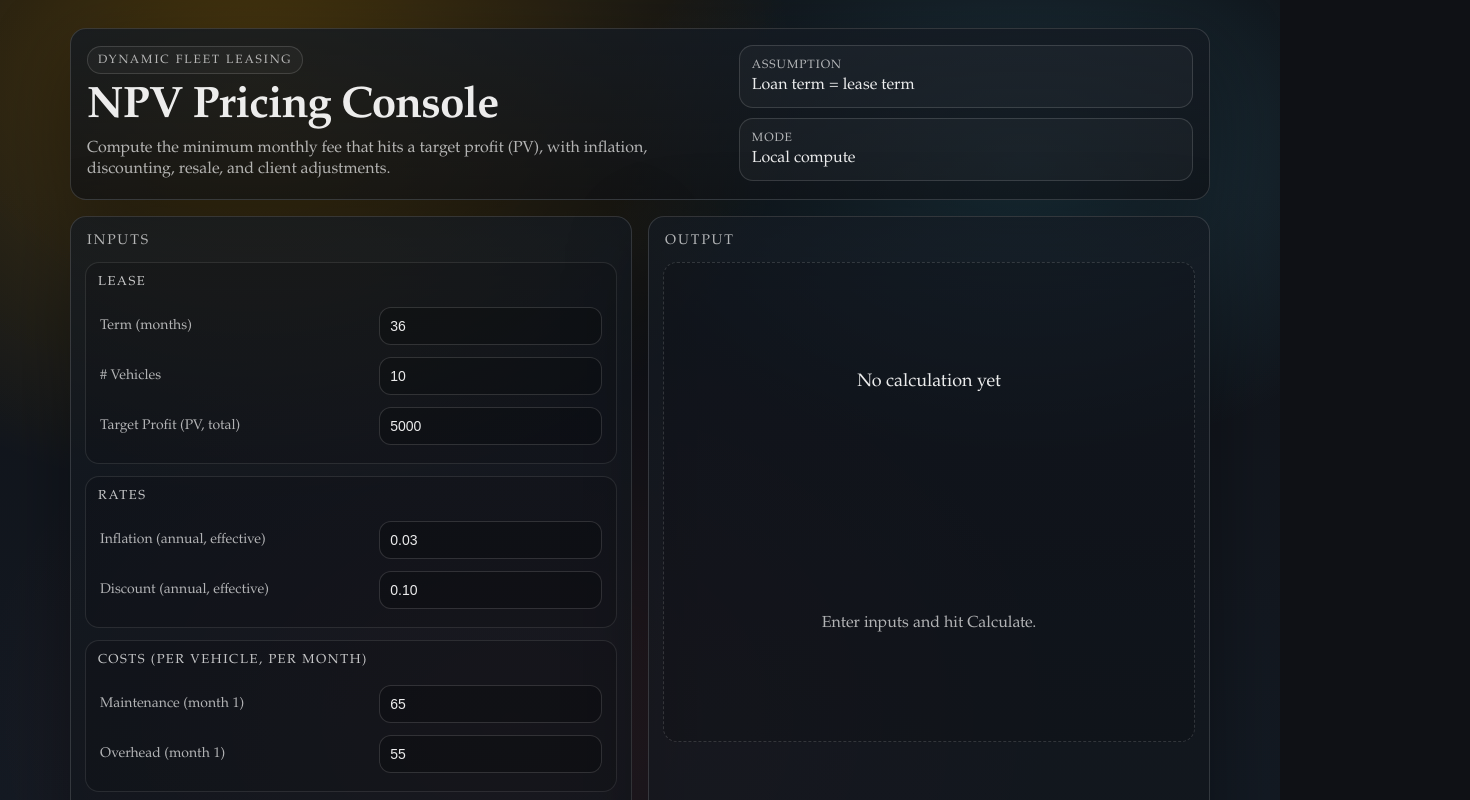
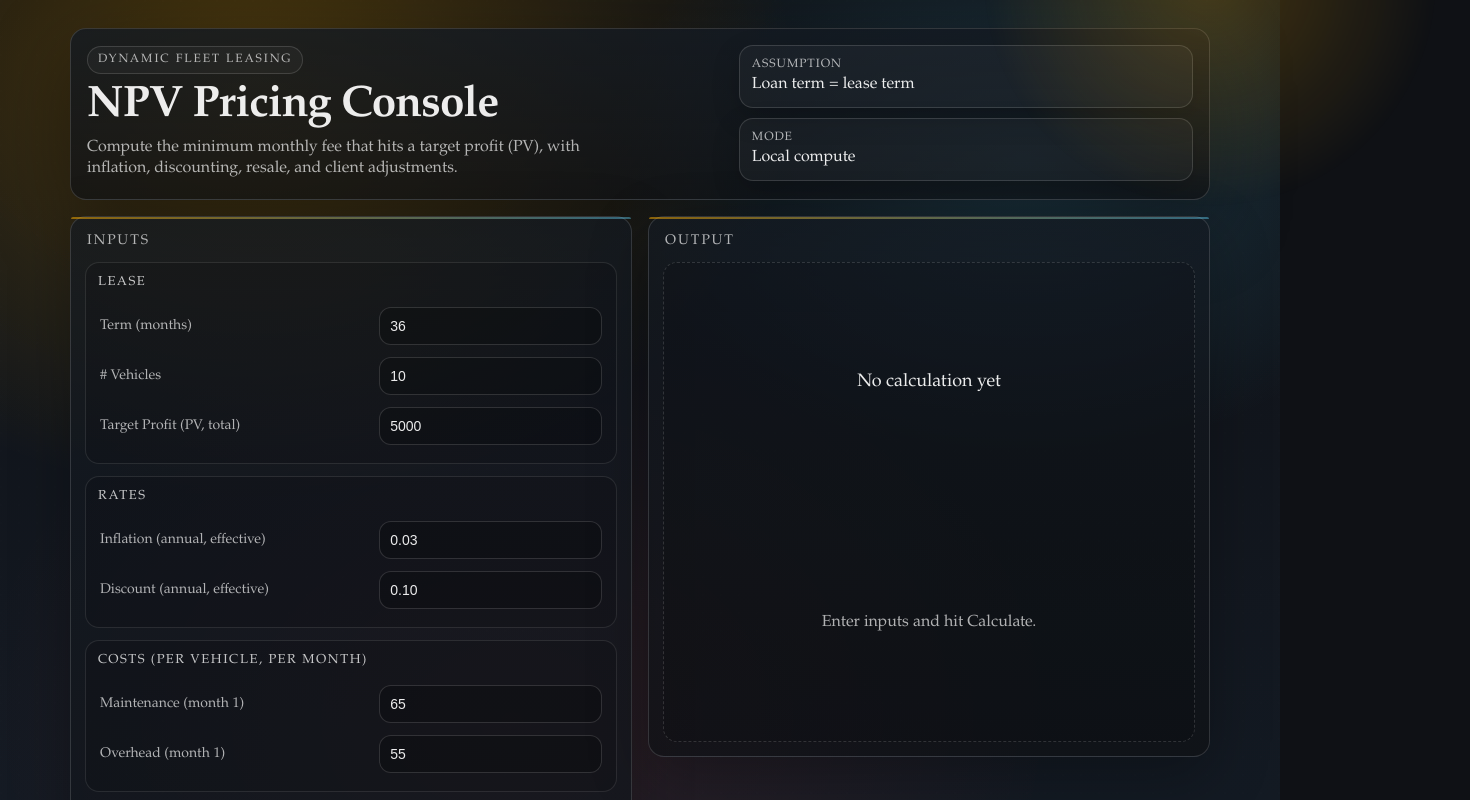
Before and after one commit to skobaner/dynamic-pricing-filo, a website built with Vite: page web/index.html in a window 1280 px wide. Shown: the top 800 px of the page, 1470 px wide, since content can reach past the window. Built offline with nearby package versions, Linux system fonts and the light colour scheme.

Commit message:
style(web): improve UI styling

```diff
--- a/web/src/style.css
+++ b/web/src/style.css
@@ -8,11 +8,13 @@
   --accent: #ffb000;
   --accent2: #63d7ff;
   --danger: #ff4d4d;
+  --ok: #53ffb4;
 
   --card: rgba(20, 26, 34, 0.72);
   --card2: rgba(15, 17, 21, 0.72);
   --stroke: rgba(255, 255, 255, 0.14);
   --shadow: 0 24px 80px rgba(0, 0, 0, 0.35);
+  --shadow2: 0 18px 60px rgba(0, 0, 0, 0.28);
 
   --radius: 16px;
 }
@@ -23,7 +25,9 @@ body {
   margin: 0;
   color: var(--ink);
   background: var(--bg0);
-  font-family: "Iowan Old Style", "Palatino Linotype", Palatino, "Book Antiqua", serif;
+  font-family: ui-serif, "Iowan Old Style", "Palatino Linotype", Palatino, "Book Antiqua", Georgia, serif;
+  -webkit-font-smoothing: antialiased;
+  text-rendering: geometricPrecision;
 }
 
 .bg {
@@ -36,6 +40,16 @@ body {
     linear-gradient(180deg, var(--bg0), var(--bg1));
   filter: saturate(1.1);
   pointer-events: none;
+}
+.bg::after {
+  content: "";
+  position: absolute;
+  inset: 0;
+  background-image:
+    radial-gradient(circle at 1px 1px, rgba(255,255,255,0.07) 1px, transparent 0);
+  background-size: 18px 18px;
+  opacity: 0.06;
+  mix-blend-mode: overlay;
 }
 
 .shell {
@@ -57,6 +71,18 @@ body {
   border-radius: var(--radius);
   background: linear-gradient(180deg, rgba(20, 26, 34, 0.82), rgba(15, 17, 21, 0.70));
   box-shadow: var(--shadow);
+  overflow: hidden;
+}
+.hero::before {
+  content: "";
+  position: absolute;
+  width: 520px;
+  height: 520px;
+  right: -240px;
+  top: -280px;
+  background: radial-gradient(circle, rgba(255,176,0,0.22), transparent 62%);
+  filter: blur(1px);
+  pointer-events: none;
 }
 
 .kicker {
@@ -81,6 +107,7 @@ h1 {
   margin: 0;
   color: var(--muted);
   line-height: 1.35;
+  max-width: 62ch;
 }
 
 .hero__right {
@@ -95,6 +122,7 @@ h1 {
   border: 1px solid var(--stroke);
   border-radius: 14px;
   background: rgba(255, 255, 255, 0.03);
+  box-shadow: 0 10px 28px rgba(0,0,0,0.20);
 }
 .stat__label { color: var(--muted); font-size: 12px; letter-spacing: 0.08em; text-transform: uppercase; }
 .stat__value { margin-top: 4px; font-size: 16px; }
@@ -110,8 +138,21 @@ h1 {
   border: 1px solid var(--stroke);
   border-radius: var(--radius);
   background: linear-gradient(180deg, var(--card), var(--card2));
-  box-shadow: var(--shadow);
+  box-shadow: var(--shadow2);
   padding: 14px;
+  position: relative;
+}
+.panel::before {
+  content: "";
+  position: absolute;
+  left: 0;
+  top: 0;
+  right: 0;
+  height: 2px;
+  background: linear-gradient(90deg, rgba(255,176,0,0.90), rgba(99,215,255,0.75));
+  opacity: 0.55;
+  border-top-left-radius: var(--radius);
+  border-top-right-radius: var(--radius);
 }
 .panel__title {
   font-size: 14px;
@@ -127,6 +168,11 @@ h1 {
   padding: 12px;
   margin-bottom: 12px;
   background: rgba(0, 0, 0, 0.12);
+  transition: border-color 160ms ease, background 160ms ease, transform 160ms ease;
+}
+.group:hover {
+  border-color: rgba(255, 255, 255, 0.16);
+  background: rgba(0, 0, 0, 0.16);
 }
 .group__title {
   font-size: 13px;
@@ -153,10 +199,14 @@ input {
   padding: 10px 10px;
   font-size: 14px;
   outline: none;
+  transition: border-color 140ms ease, box-shadow 140ms ease, transform 140ms ease;
 }
 input:focus {
   border-color: rgba(255, 176, 0, 0.55);
   box-shadow: 0 0 0 4px rgba(255, 176, 0, 0.10);
+}
+input:hover {
+  border-color: rgba(255, 255, 255, 0.18);
 }
 
 .toggle {
@@ -171,9 +221,14 @@ input:focus {
   border-radius: 12px;
   padding: 10px;
   background: rgba(255, 255, 255, 0.03);
+  transition: border-color 140ms ease, background 140ms ease;
 }
 .toggle__item input { width: 18px; height: 18px; }
 .toggle__item span { color: rgba(255, 255, 255, 0.82); }
+.toggle__item:hover {
+  border-color: rgba(255, 255, 255, 0.20);
+  background: rgba(255, 255, 255, 0.05);
+}
 
 .actions {
   display: flex;
@@ -186,18 +241,24 @@ button {
   padding: 12px 14px;
   font-size: 14px;
   cursor: pointer;
+  transition: transform 120ms ease, filter 120ms ease, background 120ms ease, box-shadow 120ms ease;
 }
 #btnCalc {
   flex: 1;
   background: linear-gradient(135deg, rgba(255, 176, 0, 1), rgba(255, 110, 0, 1));
   color: #111;
   font-weight: 700;
+  box-shadow: 0 14px 40px rgba(255, 145, 0, 0.16);
 }
 .ghost {
   background: rgba(255, 255, 255, 0.06);
   color: var(--ink);
   border: 1px solid rgba(255, 255, 255, 0.14);
 }
+button:hover { transform: translateY(-1px); }
+button:active { transform: translateY(0px); filter: saturate(0.95); }
+#btnCalc:hover { filter: brightness(1.03) saturate(1.08); }
+.ghost:hover { background: rgba(255, 255, 255, 0.09); }
 
 .error {
   margin-top: 10px;
@@ -207,6 +268,10 @@ button {
   border-radius: 12px;
   padding: 10px 12px;
   font-size: 14px;
+}
+
+.panel--results {
+  min-height: 520px;
 }
 
 .results.empty {
@@ -231,6 +296,7 @@ button {
   padding: 12px;
   background: rgba(255, 255, 255, 0.03);
   animation: rise 240ms ease-out both;
+  box-shadow: 0 10px 30px rgba(0,0,0,0.18);
 }
 .card__label {
   color: var(--muted);
@@ -251,6 +317,7 @@ button {
   border: 1px solid rgba(255, 255, 255, 0.12);
   border-radius: 14px;
   overflow: hidden;
+  box-shadow: 0 10px 28px rgba(0,0,0,0.18);
 }
 .row {
   display: grid;
@@ -286,3 +353,15 @@ button {
   .grid { grid-template-columns: 1fr; }
   h1 { font-size: 38px; }
 }
+
+@media (min-width: 981px) {
+  .panel--results {
+    position: sticky;
+    top: 16px;
+    align-self: start;
+  }
+}
+
+@media (prefers-reduced-motion: reduce) {
+  * { transition: none !important; animation: none !important; }
+}
```
